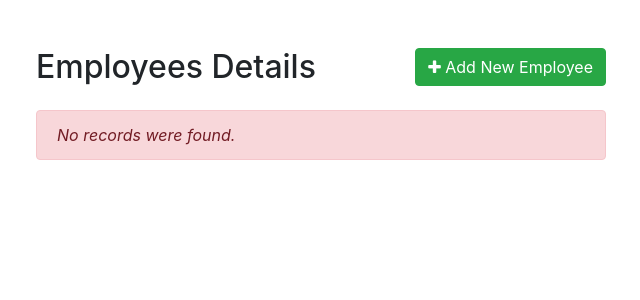
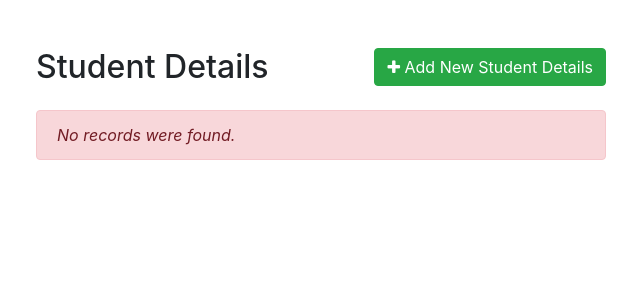
Before and after one commit to Ariessa-QASANDRA/dfp50193_crud, a PHP site: page / in a window 1280 px wide. Shown: the top 300 px of the page, without its empty margins (319-959 px from the left). Run offline with PHP 8.4, Linux system fonts and the light colour scheme; data that the repository does not hold is empty.

Commit message:
Update index.php

```diff
--- a/index.php
+++ b/index.php
@@ -29,8 +29,8 @@
             <div class="row">
                 <div class="col-md-12">
                     <div class="mt-5 mb-3 clearfix">
-                        <h2 class="pull-left">Employees Details</h2>
-                        <a href="create.php" class="btn btn-success pull-right"><i class="fa fa-plus"></i> Add New Employee</a>
+                        <h2 class="pull-left">Student  Details</h2>
+                        <a href="create.php" class="btn btn-success pull-right"><i class="fa fa-plus"></i> Add New Student Details</a>
                     </div>
                     <?php
                     // Include config file
```
